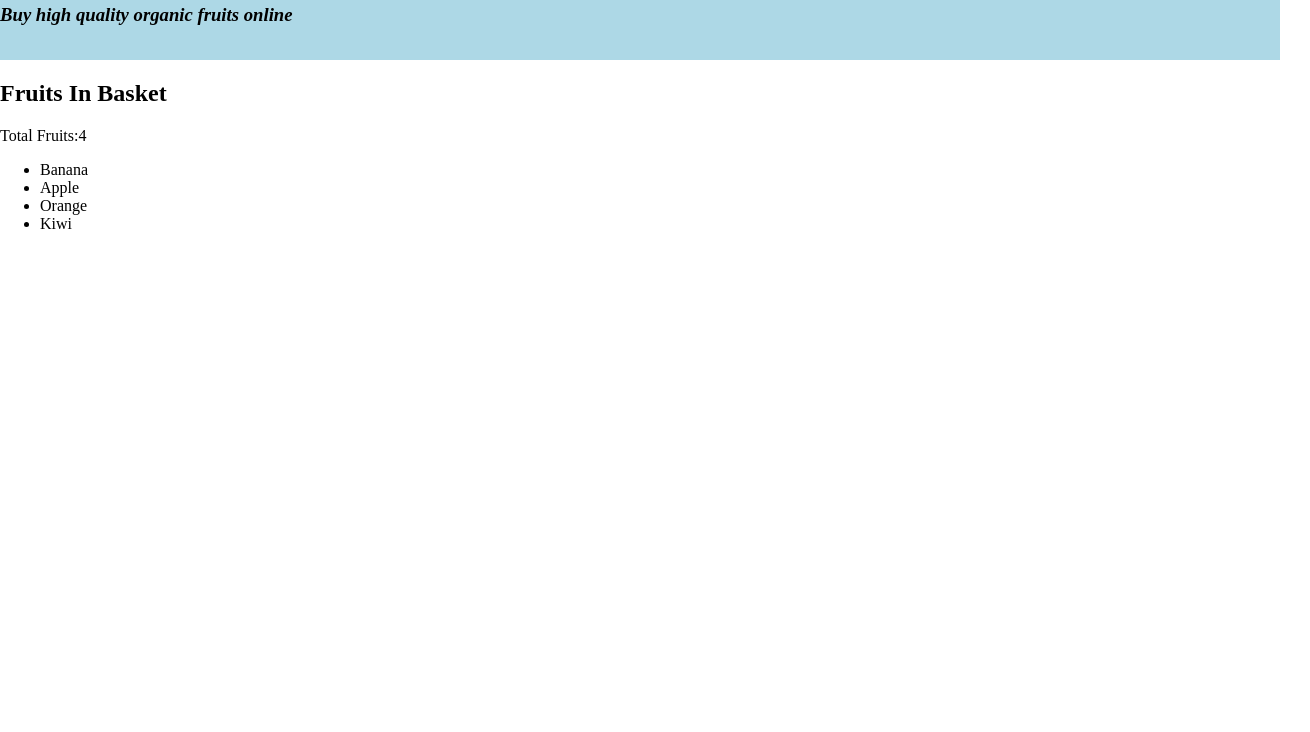
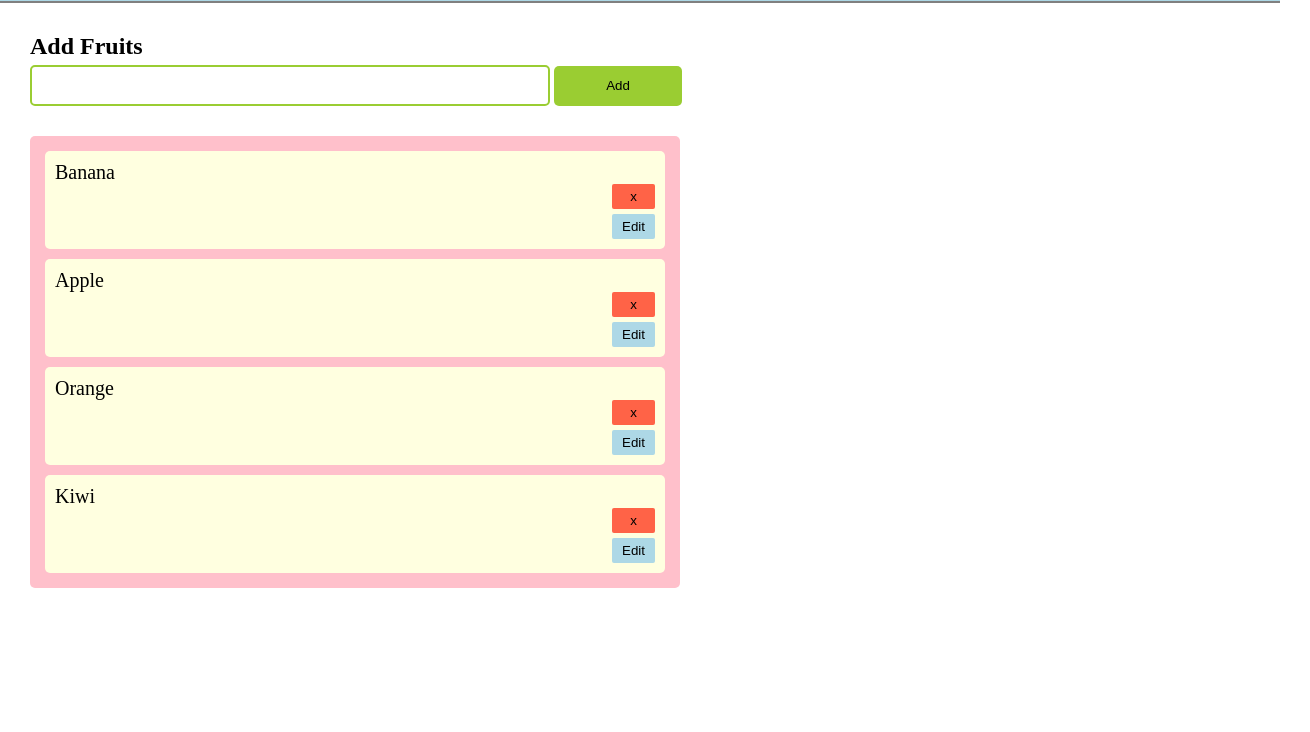
Before and after one commit to xw4pdxgbtd-bit/sharpener_project, a website: page index.html in a window 1280 px wide. Shown: the part 68-800 px from the top of the page, 1310 px wide, since content can reach past the window. Drawn offline with Linux system fonts and the light colour scheme.

Commit message:
Add&Delet_fruits

```diff
--- a/index.html
+++ b/index.html
@@ -5,18 +5,24 @@
     <meta http-equiv="X-UA-Compatible" content="IE=edge" />
     <meta name="viewport" content="width=device-width, initial-scale=1.0" />
     <title>Document</title>
+    <link rel="stylesheet" href="style.css" />
   </head>
   <body style="margin: 0">
-    <div id="header" style="padding: 1rem 0; background-color: lightblue">
+    <div id="header" style="padding: 1rem; background-color: lightblue">
       <h1 id="main-heading" style="margin: 0">Fruit Shop</h1>
+      <input id="filter" type="text" placeholder="Search fruits..." />
     </div>
     <div>
-      <h2 id="basket-heading">Fruits In Basket</h2>
+      <form>
+        <h2 id="basket-heading">Add Fruits</h2>
+        <input type="text" name="fruit" id="fruit-to-add" />
+        <button type="submit">Add</button>
+      </form>
       <ul class="fruits">
-        <li class="fruit">Banana</li>
-        <li class="fruit">Apple</li>
-        <li class="fruit">Orange</li>
-        <li class="fruit">Kiwi</li>
+        <li class="fruit">Banana<button class="delete-btn">x</button><button class="edit-btn">Edit</button></li>
+        <li class="fruit">Apple<button class="delete-btn">x</button><button class="edit-btn">Edit</button></li>
+        <li class="fruit">Orange<button class="delete-btn">x</button><button class="edit-btn">Edit</button></li>
+        <li class="fruit">Kiwi<button class="delete-btn">x</button><button class="edit-btn">Edit</button></li>
       </ul>
     </div>
     <div id="thanks"></div>
--- a/index.js
+++ b/index.js
@@ -1,16 +1,30 @@
-const para = document.createElement('p');
-const paraText = document.createTextNode('Total Fruits:4');
-para.appendChild(paraText);
-const divs = document.getElementsByTagName('div');
-const secondDiv = divs[1];
-secondDiv.appendChild(para);
+const form = document.querySelector('form');
 const fruits = document.querySelector('.fruits');
-secondDiv.insertBefore(para, fruits);
 
-const head = document.createElement('h3');
-const heading = document.createTextNode('Buy high quality organic fruits online');
-head.style.fontStyle = 'italic';
-head.appendChild(heading);
-const firstDiv = divs[0];
-firstDiv.appendChild(head);
-para.id = 'fruits-total';
+form.addEventListener('submit', function (event){
+    event.preventDefault();
+    const fruitToAdd = document.getElementById('fruit-to-add');
+
+    const newLi = document.createElement('li');
+    // newLi.innerHTML = fruitToAdd.value + '<button class="delete-btn">x</button>' + '<button class="edit-btn">Edit</button>';
+    const newLiText = document.createTextNode(fruitToAdd.value)
+    newLi.appendChild(newLiText)
+    newLi.className = 'fruit';
+    const deleteBtn = document.createElement('button');
+    const editBtn = document.createElement('button')
+    const editBtnText = document.createTextNode('Edit');
+    const deleteBtnText = document.createTextNode('x');
+    editBtn.appendChild(editBtnText)
+    deleteBtn.appendChild(deleteBtnText)
+    editBtn.className = 'edit-btn'
+    deleteBtn.className = 'delete-btn';
+    newLi.appendChild(deleteBtn);
+    newLi.appendChild(editBtn);
+    fruits.appendChild(newLi)
+})
+fruits.addEventListener('click', function (event) {
+    if (event.target.classList.contains('delete-btn')) {
+        const fruitToDelete = event.target.parentElement;
+        fruits.removeChild(fruitToDelete);
+    };
+});
--- /dev/null
+++ b/style.css
@@ -0,0 +1,74 @@
+#header {
+  display: flex;
+  justify-content: space-between;
+  border-bottom: 2px solid gray;
+}
+
+#header input {
+  width: 30%;
+  border: 2px solid gray;
+  border-radius: 5px;
+}
+
+h2 {
+  margin: 0;
+}
+
+form {
+  margin: 30px;
+  width: 100%;
+}
+
+form input {
+  height: 35px;
+  width: 40%;
+  border: 2px solid yellowgreen;
+  border-radius: 5px;
+  margin-top: 5px;
+}
+
+form button {
+  height: 40px;
+  width: 10%;
+  border: none;
+  border-radius: 5px;
+  margin-top: 5px;
+  background-color: yellowgreen;
+}
+
+ul {
+  list-style-type: none;
+  background-color: pink;
+  padding: 5px;
+  margin: 0 30px;
+  width: 50%;
+  border-radius: 5px;
+}
+
+li {
+  font-size: 20px;
+  padding: 10px;
+  margin: 10px;
+  border-radius: 5px;
+  background-color: lightyellow;
+  display: flex;
+  flex-direction: column;
+  align-items: flex-start;
+}
+
+.delete-btn {
+  align-self: flex-end;
+  background-color: tomato;
+  border: none;
+  border-radius: 2px;
+  padding: 5px 18px;
+}
+
+.edit-btn {
+  align-self: flex-end;
+  background-color: lightblue;
+  border: none;
+  border-radius: 2px;
+  padding: 5px 10px;
+  margin-top: 5px;
+}
--- /dev/null
+++ b/styles.css
@@ -0,0 +1,15 @@
+body {
+  font-family: sans-serif;
+  -webkit-font-smoothing: auto;
+  -moz-font-smoothing: auto;
+  -moz-osx-font-smoothing: grayscale;
+  font-smoothing: auto;
+  text-rendering: optimizeLegibility;
+  font-smooth: always;
+  -webkit-tap-highlight-color: transparent;
+  -webkit-touch-callout: none;
+}
+
+h1 {
+  font-size: 1.5rem;
+}
```
